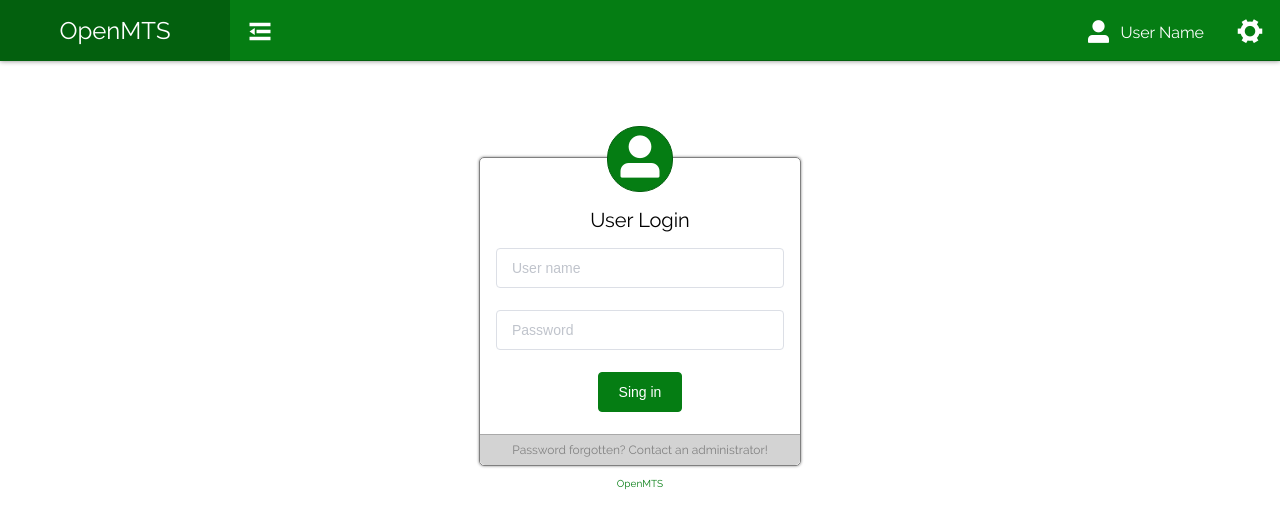
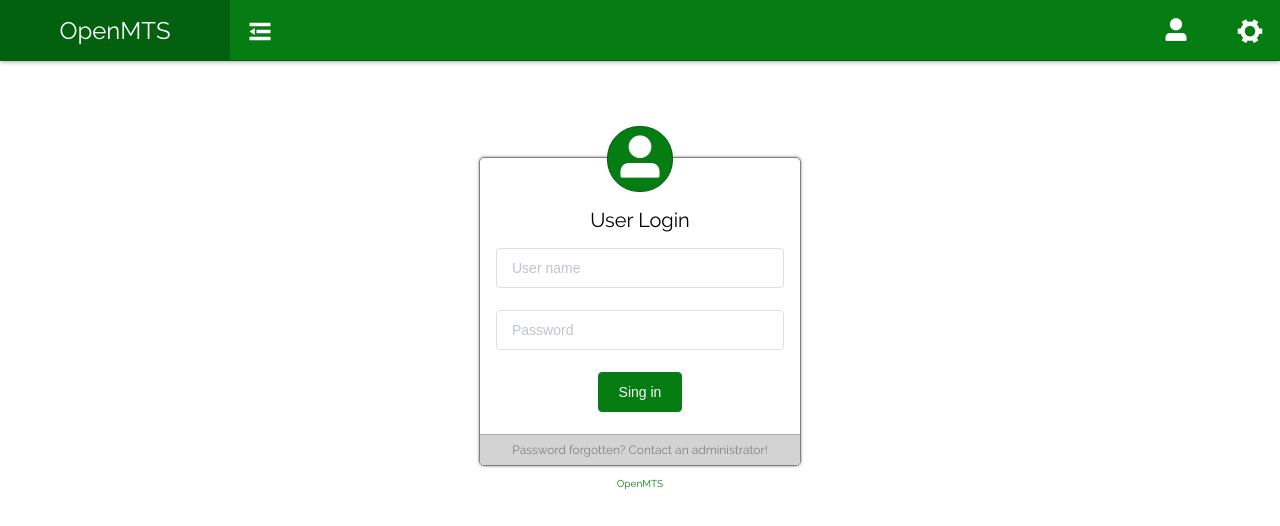
Before and after one commit to alex-c/OpenMTS, a Vue app in the folder mts-frontend/: page /login in a window 1280 px wide. Shown: the top 526 px of the page. Built offline with nearby package versions, Linux system fonts and the light colour scheme.

Commit message:
Made user menu title collapsable and translated user meno

```diff
--- a/mts-frontend/src/components/Navbar.vue
+++ b/mts-frontend/src/components/Navbar.vue
@@ -14,13 +14,13 @@
       <i class="el-icon-s-tools"></i>
     </div>
     <el-dropdown class="navbar-right" style="color:white;" trigger="click" placement="bottom">
-      <div class="navbar-button" id="user-menu">
+      <div id="user-menu" class="navbar-button">
         <i class="el-icon-user-solid"></i>
-        <span id="user-menu-title">User Name</span>
+        <div id="user-menu-title" :class="{collapsed : menuCollapsed}">{{userName}}</div>
       </div>
       <el-dropdown-menu slot="dropdown">
-        <el-dropdown-item icon="el-icon-user-solid">Account</el-dropdown-item>
-        <el-dropdown-item icon="el-icon-close">Sign Out</el-dropdown-item>
+        <el-dropdown-item icon="el-icon-user-solid">{{$t('general.account')}}</el-dropdown-item>
+        <el-dropdown-item icon="el-icon-close">{{$t('general.logout')}}</el-dropdown-item>
       </el-dropdown-menu>
     </el-dropdown>
     <Settings :drawer.sync="drawer" />
@@ -36,6 +36,7 @@ export default {
   data() {
     return {
       drawer: false,
+      userName: localStorage.getItem('name'),
     };
   },
   computed: {
@@ -100,14 +101,30 @@ export default {
   cursor: pointer;
 }
 
-#user-menu > i {
-  margin-right: 8px;
+#user-menu {
+  width: auto;
+  height: 33px;
+  overflow: hidden;
+}
+
+#user-menu i {
+  float: left;
 }
 
 #user-menu-title {
+  max-width: 320px;
+  height: 16px;
+  margin: 6px;
+  padding-left: 8px;
   font-size: 16px;
-  position: relative;
-  top: -4px;
+  overflow: hidden;
+  transition: all 0.5s ease-in-out;
+  &.collapsed {
+    max-width: 0px;
+    padding-left: 0;
+    margin-left: 0;
+    margin-right: 0;
+  }
 }
 
 .collapse-enter-active,
--- a/mts-frontend/src/i18n/de.json
+++ b/mts-frontend/src/i18n/de.json
@@ -1,4 +1,8 @@
 {
+  "general": {
+    "account": "Account",
+    "logout": "Abmelden"
+  },
   "login": {
     "header": "Benutzeranmeldung",
     "button": "Anmelden",
--- a/mts-frontend/src/i18n/en.json
+++ b/mts-frontend/src/i18n/en.json
@@ -1,4 +1,8 @@
 {
+  "general": {
+    "account": "Account",
+    "logout": "Sign Out"
+  },
   "login": {
     "header": "User Login",
     "button": "Sing in",
```
